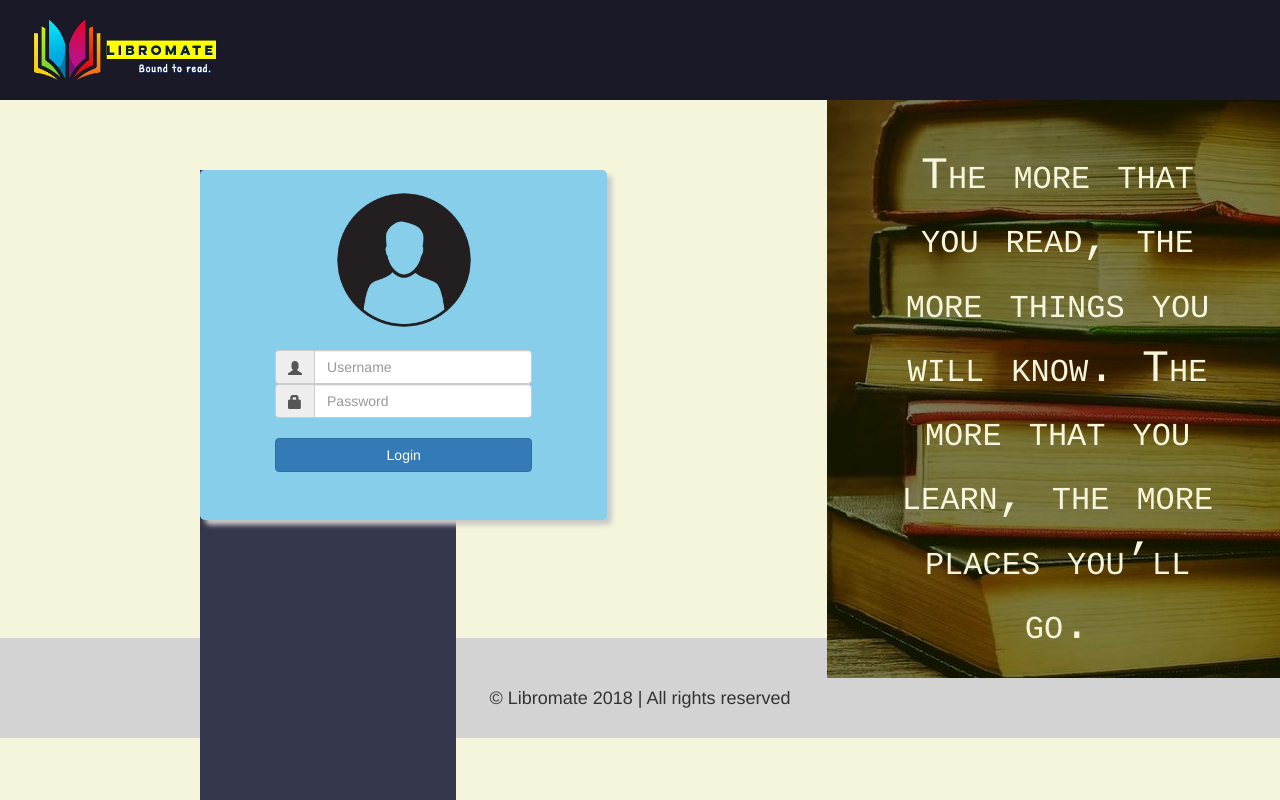
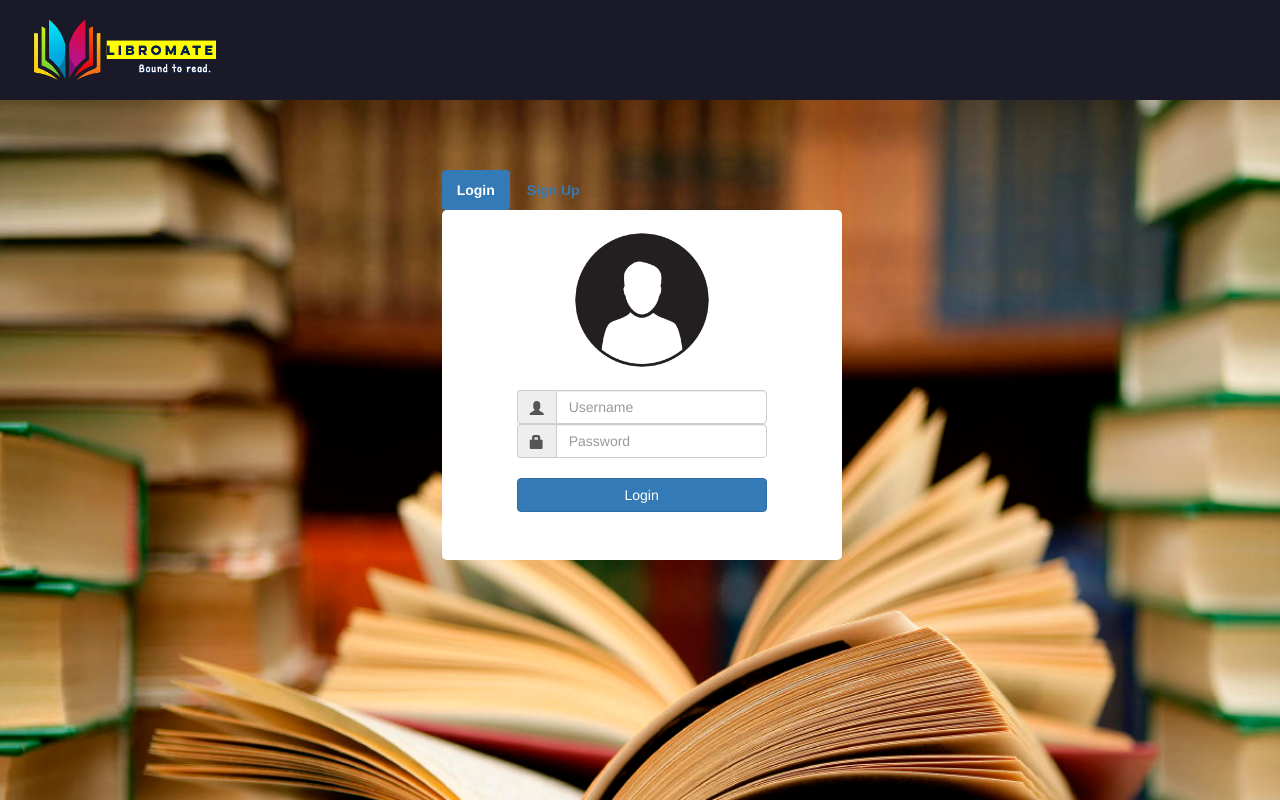
Before and after one commit to csi-lnmiit/S63_Book-Exchange-App, a PHP site: page / in a window 1280 px wide. Run offline with PHP 8.4, Linux system fonts and the light colour scheme; data that the repository does not hold is empty; some libraries are stand-ins or nearby versions.

Commit message:
index page css changed

```diff
--- a/CSS/style.css
+++ b/CSS/style.css
@@ -1,7 +1,3 @@
-body {
-    margin: 0;
-    background-color:beige;
-}
 
 ul {
     list-style-type: none;
--- a/index.php
+++ b/index.php
@@ -146,6 +146,7 @@
     }
 ?>
 
+
 <html>
     <head>
         <link rel="shortcut icon" type="image/png" href="Images/favicon.png">
@@ -156,34 +157,43 @@
         <script src="https://ajax.googleapis.com/ajax/libs/jquery/3.2.1/jquery.min.js"></script>
         <script src="https://maxcdn.bootstrapcdn.com/bootstrap/3.3.7/js/bootstrap.min.js"></script>
 <script src="reload.js"></script>
-		<link rel="stylesheet" href="style.css" type="text/css">
+
+    <style>
+        body  {
+            background-image: url("Images/bg.jpg");
+            background-repeat: no-repeat;
+            background-attachment: fixed;
+            background-size: 1500px 1200px;
+            }
+    </style>
+
     </head>
+
     <script>
     if ( window.history.replaceState ) {
         window.history.replaceState( null, null, window.location.href );
     }
     </script>
+
 <body>
+
     <header style="height:100px;background-color:#1A1927;">
        <img src="Images/logo.png" style="height:100px;">
     </header>
 
-		<img src="Images/book.jpg" style ="position:absolute;right:0px;">
-		<div id="container" style ="position:absolute;left:835px;font-size:45px;text-align:center;color:beige;font-family:courier;margin-top:45px;margin-left:50px;margin-right:50px;font-variant:small-caps;">
-			The more that you read, the more things you will know. The more that you learn, the more places you’ll go.
-		</div>
+        <div class="col-md-4"></div>
 
-		<div style="margin-top:70px;margin-left:200px;margin-right:200px;width:66%;"><!--outer div start-->
+        <div class="col-md-4" style="padding-top: 70px"><!--outer div start-->
             <ul class="nav nav-pills">
-                <li class="active"><a data-toggle="pill" href="#login">Login</a></li>
-                <li><a data-toggle="pill" href="#signup">Sign Up</a></li>
+                <li class="active"><a data-toggle="pill" href="#login"><b>Login</b></a></li>
+                <li ><a data-toggle="pill" href="#signup"><b>Sign Up</b></a></li>
             </ul>
 
-            <div class="tab-content"><!--tab pill start-->
+            <div class="tab-content" ><!--tab pill start-->
                 <div id="login" class="tab-pane fade in active">
                     <div class="row"><!--row start-->
-                		<div class="col-md-6"><!--col-md-6 start-->
-                			<div class="jumbotron"style="height:350px;padding-top:15px;background-color:skyblue;box-shadow:5px 5px 5px #c9c9c9;border-radius:5px"><!--login div start-->
+                        <div class="col-md-12"><!--col-md-12 start-->
+                            <div class="jumbotron" style=" height:350px; width:400px; padding-top:15px; background-color:white;border-radius:5px"><!--login div start-->
                                 <div align="center"><img src="Images/user.png" style="width:150px;"></div>
                                 <form action="index.php" method="post" style="padding-left:75px;padding-right:75px;padding-top:15px;">
                                     <div class="input-group">
@@ -197,14 +207,14 @@
                                     <input class="btn btn-block btn-primary" type="submit" name="login" value="Login">
                                 </form>
                             </div><!--login div end-->
-                		</div><!--col-md-6 end-->
+                        </div><!--col-md-12 end-->
                     </div><!--row end-->
                 </div>
 
                 <div id="signup" class="tab-pane fade">
                     <div class="row"><!--row start-->
-                        <div class="col-md-6"><!--col-md-6 start-->
-                            <div class="jumbotron"style="height:350px;padding-top:5px;background-color:skyblue;box-shadow:5px 5px 5px #c9c9c9;border-radius:5px">
+                        <div class="col-md-12"><!--col-md-12 start-->
+                            <div class="jumbotron" style=" height:350px; width:400px; padding-top:15px; background-color:white;border-radius:5px">
                                 <!--signup div start-->
                                 <form action="index.php" method="post" style="padding-left:75px;padding-right:75px;padding-top:30px;">
                                     <div class="input-group">
@@ -231,14 +241,17 @@
                                     <input class="btn btn-block btn-primary" type="reset" name="reset" value="Reset">
                                 </form>
                             </div><!--sign up div end-->
-                        </div><!--col-md-6 end-->
+                        </div><!--col-md-12 end-->
                     </div><!--row end-->
                 </div>
             </div><!--tab pill end-->
         </div><!--outer div end-->
 
-    	<footer class="footer jumbotron" style="height:100px;margin-top:88px;margin-bottom:0px;background-color:lightgrey">
-			<div style="font-size:18px" align="center">© Libromate 2018  |  All rights reserved</div>
-		</footer>
+        <div class="col-md-4"></div>
+
+
+
+
+
 </body>
 </html>
```
Also changed, not shown: Images/bg.jpg (added). Lines whose indentation alone changed are shown as unchanged.
